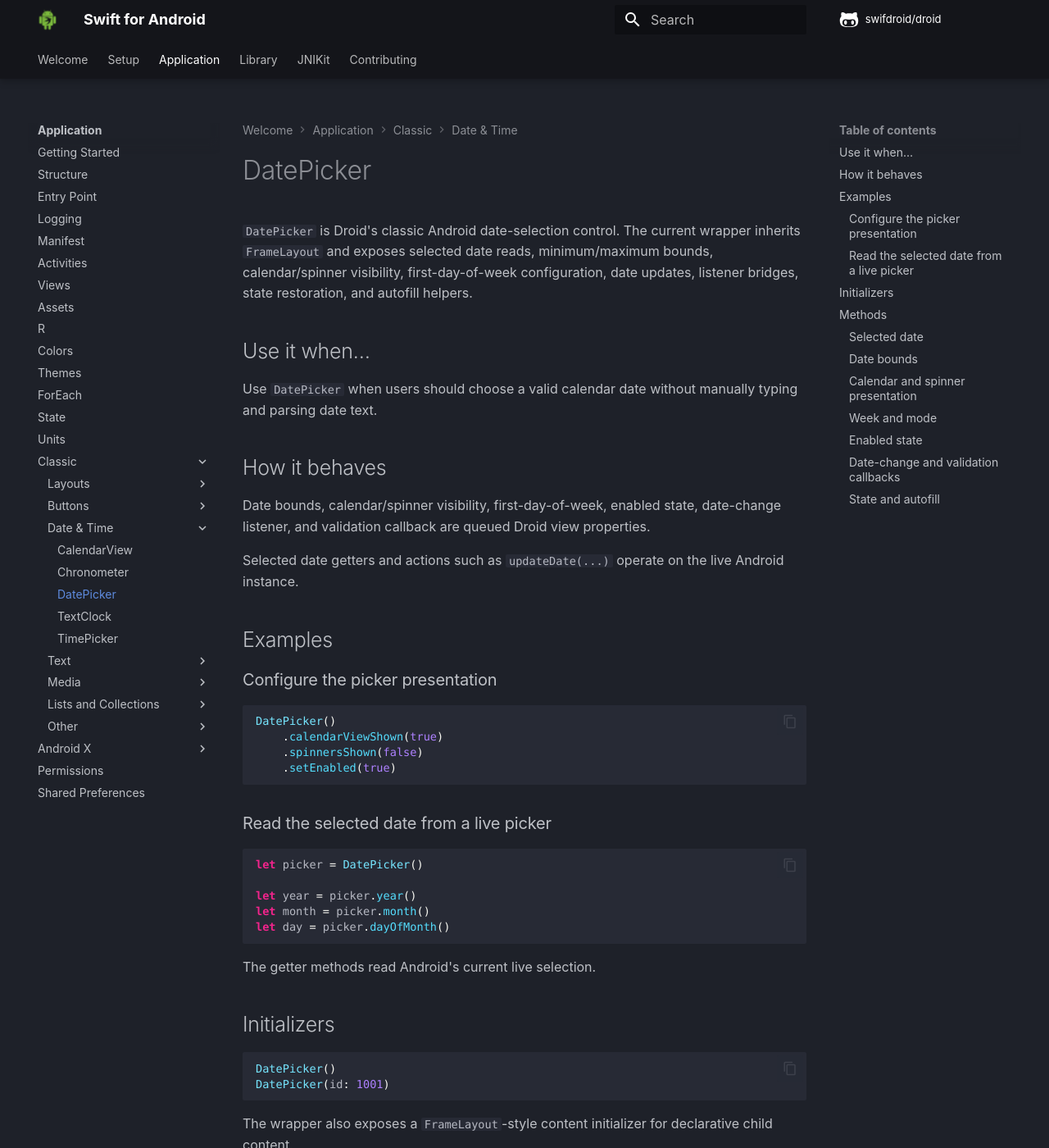
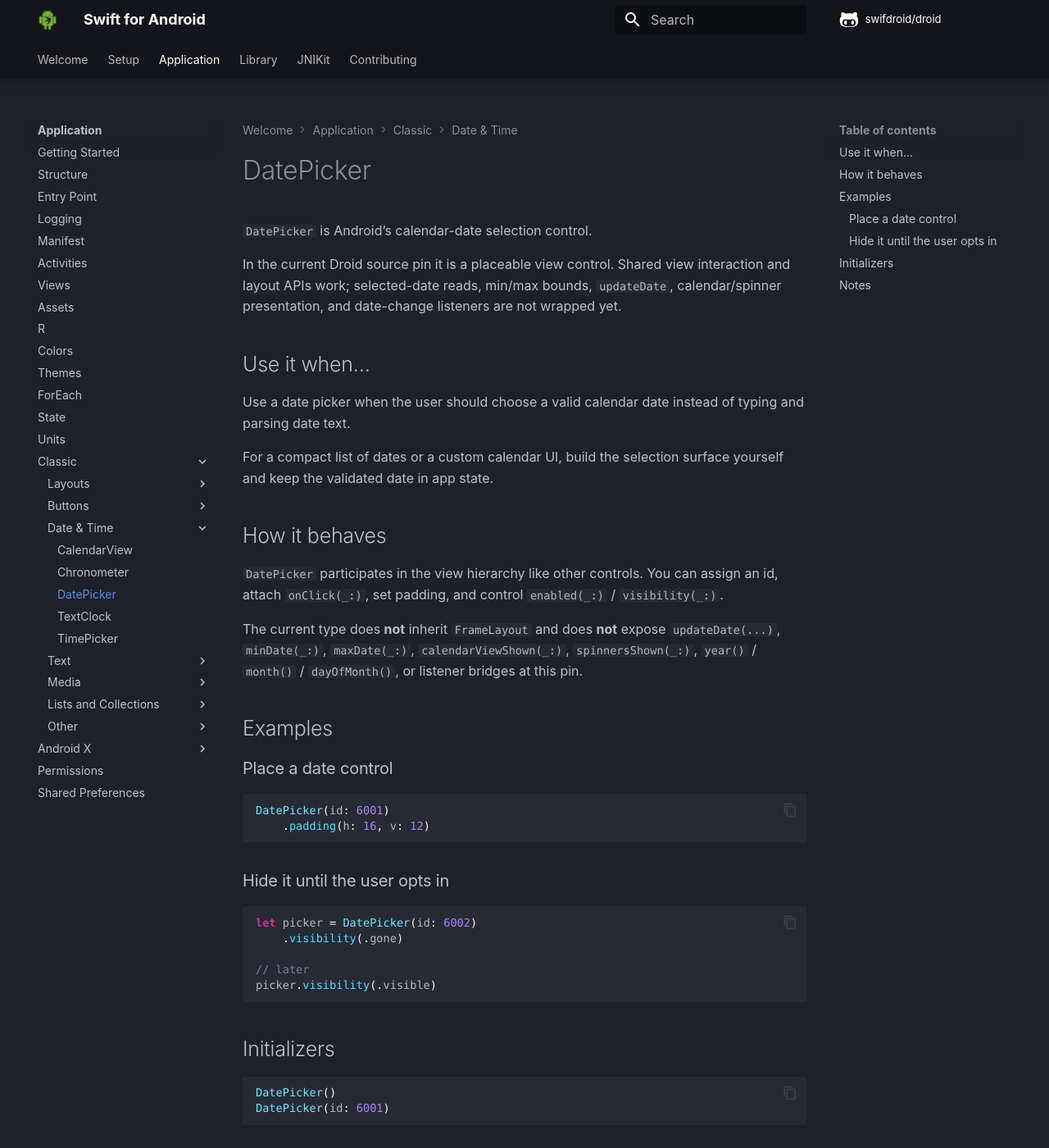
Before and after one commit to swifdroid/docs, an MkDocs documentation site: the page built from docs/app/classic/date-picker.md, in a window 1280 px wide and 1400 px high. Shown: the whole window at 82% size. Built offline with MkDocs 1.6.1 and Material for MkDocs 9.7.7, drawn with Linux system fonts in a browser that asks for light colours; comment, search, counter and statistics services are not loaded; some of the changed text lies outside the part shown.

Commit message:
📝 Rewrite DatePicker page to View shell at pin

````diff
--- a/docs/app/classic/date-picker.md
+++ b/docs/app/classic/date-picker.md
@@ -1,89 +1,47 @@
 # DatePicker
 
-`DatePicker` is Droid's classic Android date-selection control. The current wrapper inherits `FrameLayout` and exposes selected date reads, minimum/maximum bounds, calendar/spinner visibility, first-day-of-week configuration, date updates, listener bridges, state restoration, and autofill helpers.
+`DatePicker` is Android’s calendar-date selection control.
+
+In the current Droid source pin it is a placeable view control. Shared view interaction and layout APIs work; selected-date reads, min/max bounds, `updateDate`, calendar/spinner presentation, and date-change listeners are not wrapped yet.
 
 ## Use it when…
 
-Use `DatePicker` when users should choose a valid calendar date without manually typing and parsing date text.
+Use a date picker when the user should choose a valid calendar date instead of typing and parsing date text.
+
+For a compact list of dates or a custom calendar UI, build the selection surface yourself and keep the validated date in app state.
 
 ## How it behaves
 
-Date bounds, calendar/spinner visibility, first-day-of-week, enabled state, date-change listener, and validation callback are queued Droid view properties.
+`DatePicker` participates in the view hierarchy like other controls. You can assign an id, attach `onClick(_:)`, set padding, and control `enabled(_:)` / `visibility(_:)`.
 
-Selected date getters and actions such as `updateDate(...)` operate on the live Android instance.
+The current type does **not** inherit `FrameLayout` and does **not** expose `updateDate(...)`, `minDate(_:)`, `maxDate(_:)`, `calendarViewShown(_:)`, `spinnersShown(_:)`, `year()` / `month()` / `dayOfMonth()`, or listener bridges at this pin.
 
 ## Examples
 
-### Configure the picker presentation
+### Place a date control
 
 ```swift
-DatePicker()
-    .calendarViewShown(true)
-    .spinnersShown(false)
-    .setEnabled(true)
+DatePicker(id: 6001)
+    .padding(h: 16, v: 12)
 ```
 
-### Read the selected date from a live picker
+### Hide it until the user opts in
 
 ```swift
-let picker = DatePicker()
+let picker = DatePicker(id: 6002)
+    .visibility(.gone)
 
-let year = picker.year()
-let month = picker.month()
-let day = picker.dayOfMonth()
+// later
+picker.visibility(.visible)
 ```
-
-The getter methods read Android's current live selection.
 
 ## Initializers
 
 ```swift
 DatePicker()
-DatePicker(id: 1001)
+DatePicker(id: 6001)
 ```
 
-The wrapper also exposes a `FrameLayout`-style content initializer for declarative child content.
+## Notes
 
-## Methods
-
-### Selected date
-
-`year()`, `month()`, and `dayOfMonth()` read the currently selected date.
-
-`updateDate(year:month:dayOfMonth:)` updates the live picker.
-
-The low-level `init(_:_:_:_:)` bridge initializes a live picker with a date and an optional Android date-change listener object.
-
-### Date bounds
-
-`minDate(_:)` and `maxDate(_:)` queue Android date bounds in milliseconds since January 1, 1970.
-
-`minDate()` and `maxDate()` read the current live values.
-
-### Calendar and spinner presentation
-
-`calendarViewShown(_:)` and `spinnersShown(_:)` configure which picker UI Android shows.
-
-Their getter counterparts read the current live state.
-
-`calendarView()` returns the underlying `CalendarView?` when available.
-
-### Week and mode
-
-`firstDayOfWeek(_:)` configures Android's first day of the week, while `firstDayOfWeek()` reads the live value.
-
-`mode()` reads the current picker mode.
-
-### Enabled state
-
-`setEnabled(_:)` queues the enabled state. `isEnabled()` reads the current live state.
-
-### Date-change and validation callbacks
-
-`onDateChangedListener(_:)` and `validationCallback(_:)` accept JNI-compatible Android objects and queue them for the picker.
-
-Droid exposes these bridges but does not construct the listener or validation callback objects for you.
-
-### State and autofill
-
-The wrapper exposes save/restore-state, accessibility, configuration-change, and autofill helpers for lower-level integrations.
+Android’s `DatePicker` owns the selected date, bounds, and spinner/calendar chrome. None of that is part of the current Droid surface. Treat this page as placement plus shared view behavior only.
````
